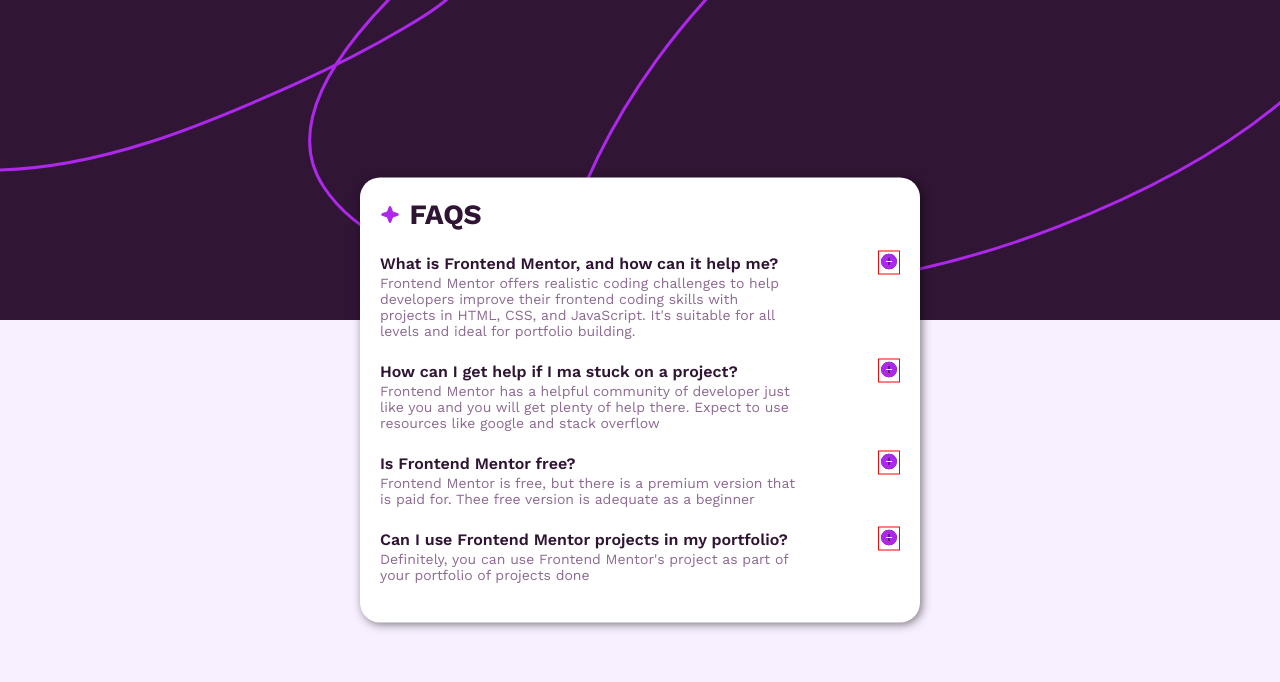
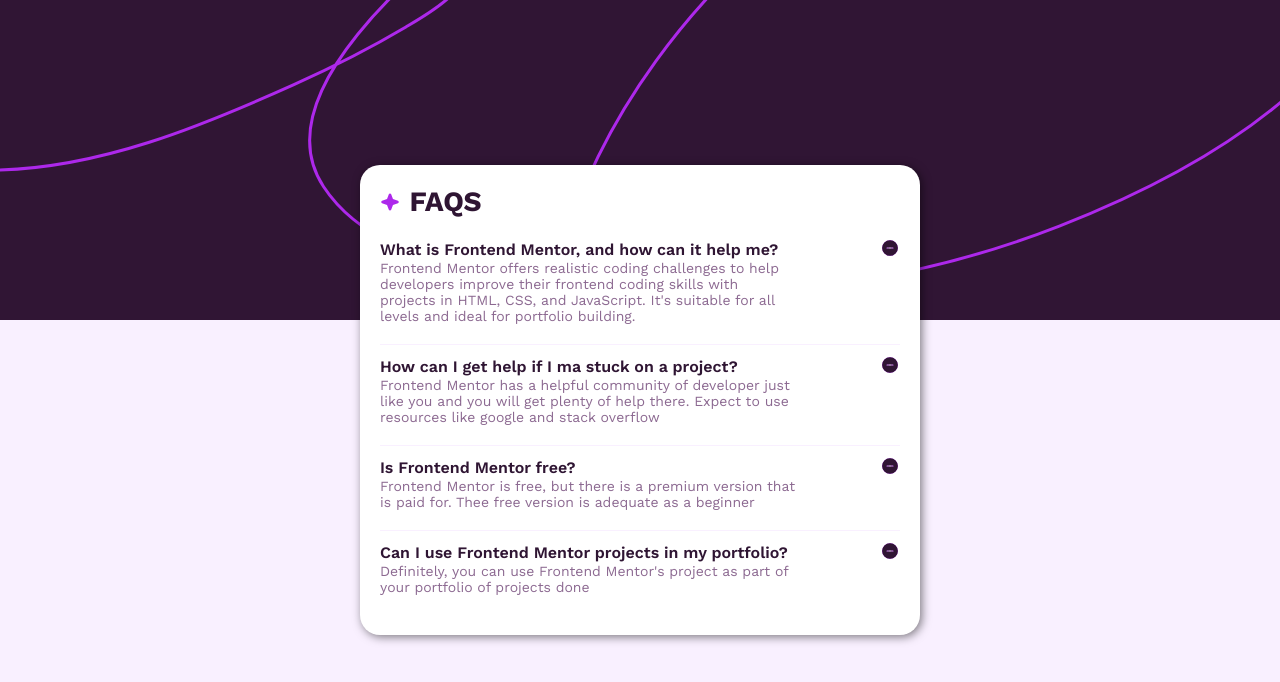
Before and after one commit to Frimpong04/faq-accordion, a plain HTML site: page index.html in a window 1280 px wide. Shown: the top 682 px of the page. Drawn offline with Linux system fonts and the light colour scheme.

Commit message:
toogle functuality completed

```diff
--- a/index.html
+++ b/index.html
@@ -23,8 +23,8 @@
             <div class="question-item">
                 <p>What is Frontend Mentor, and how can it help me?</p>
                 <div class="icons-container">
-                    <img src="./assets/images/icon-plus.svg" alt="" class="open-icon icon">
-                    <img src="./assets/images/icon-minus.svg" alt="" class="close-icon icon">
+                    <img src="./assets/images/icon-minus.svg" alt="" class="open-icon icon">
+                    <img src="./assets/images/icon-plus.svg" alt="" class="close-icon icon">
                 </div>
             </div>
 
@@ -35,12 +35,14 @@
             </div>
         </div>
 
+        <hr>
+
         <div class="questions-container">
             <div class="question-item">
                 <p>How can I get help if I ma stuck on a project?</p>
                 <div class="icons-container">
-                    <img src="./assets/images/icon-plus.svg" alt="" class="open-icon icon">
-                    <img src="./assets/images/icon-minus.svg" alt="" class="close-icon icon">
+                    <img src="./assets/images/icon-minus.svg" alt="" class="open-icon icon">
+                    <img src="./assets/images/icon-plus.svg" alt="" class="close-icon icon">
                 </div>
             </div>
 
@@ -49,12 +51,14 @@
             </div>
         </div>
 
+        <hr>
+
         <div class="questions-container">
             <div class="question-item">
                 <p>Is Frontend Mentor free?</p>
                 <div class="icons-container">
-                    <img src="./assets/images/icon-plus.svg" alt="" class="open-icon icon">
-                    <img src="./assets/images/icon-minus.svg" alt="" class="close-icon icon">
+                    <img src="./assets/images/icon-minus.svg" alt="" class="open-icon icon">
+                    <img src="./assets/images/icon-plus.svg" alt="" class="close-icon icon">
                 </div>
             </div>
 
@@ -63,12 +67,14 @@
             </div>
         </div>
 
+        <hr>
+
         <div class="questions-container">
             <div class="question-item">
                 <p>Can I use Frontend Mentor projects in my portfolio?</p>
                 <div class="icons-container">
-                    <img src="./assets/images/icon-plus.svg" alt="" class="open-icon icon">
-                    <img src="./assets/images/icon-minus.svg" alt="" class="close-icon icon">
+                    <img src="./assets/images/icon-minus.svg" alt="" class="open-icon icon">
+                    <img src="./assets/images/icon-plus.svg" alt="" class="close-icon icon">
                 </div>
             </div>
 
--- a/style.css
+++ b/style.css
@@ -70,6 +70,13 @@ h1 {
 .questions-container {
     margin-bottom: 2rem;
 }
+
+hr {
+    margin-bottom: 1rem;
+    height: 1px;
+    background-color: var(--light-pink);
+    border: none;
+}
 /* questions and answers styles */
 
 .question-item {
@@ -87,7 +94,7 @@ h1 {
 
 /* icons styles */
 .icons-container {
-    border: 1px solid red;
+    /* border: 1px solid red; */
     position: relative;
 }
 .icons-container img {
@@ -97,6 +104,7 @@ h1 {
 .open-icon {
     position: absolute;
     top: 0;
+    z-index: 1;
 }
 
 .toggle {
```
